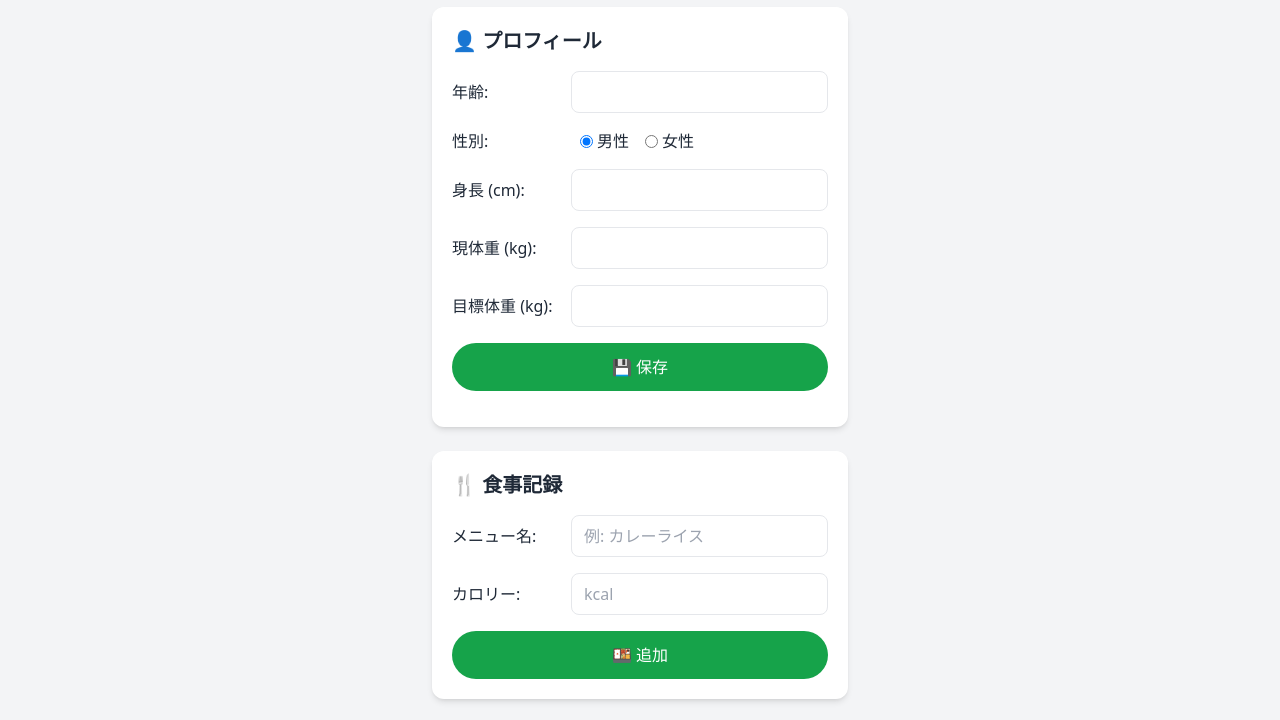
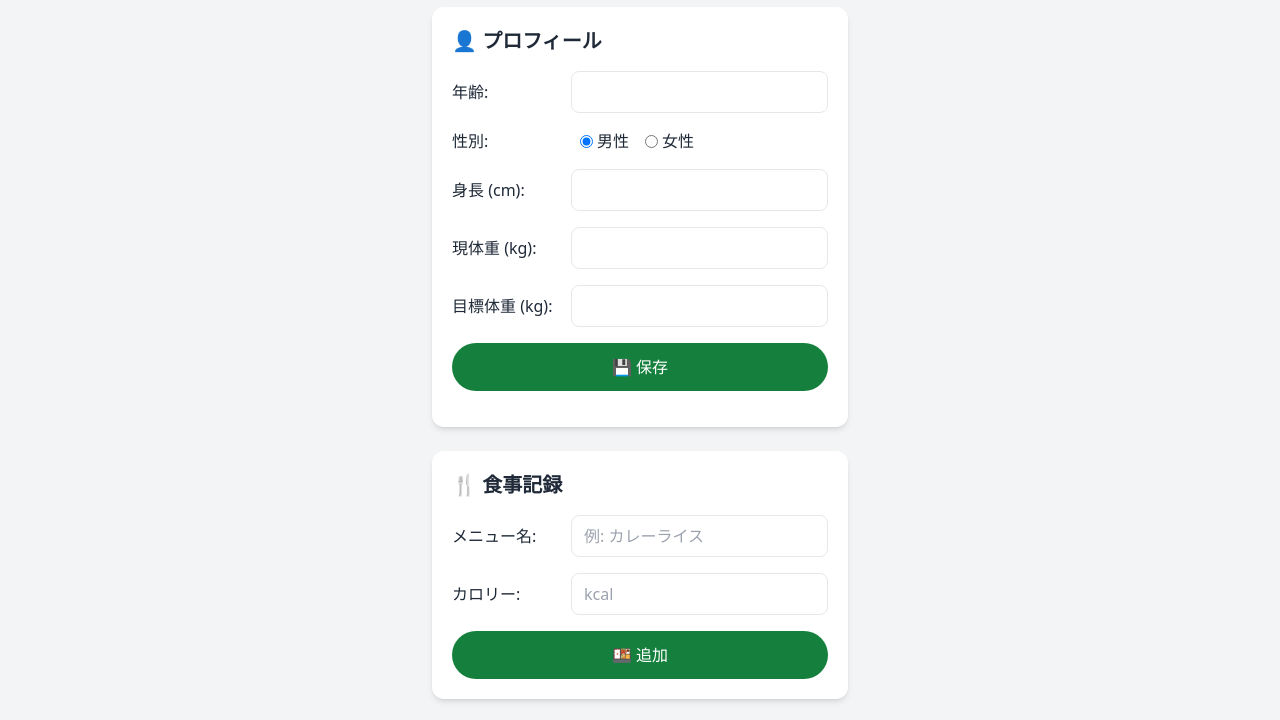
Before and after one commit to FinalJapan/MyFiTrack, a plain HTML site: page mypage.html in a window 1280 px wide. Shown: the part 61-781 px from the top of the page. Drawn offline with nearby package versions, Linux system fonts and the light colour scheme.

Commit message:
Update mypage.html

```diff
--- a/mypage.html
+++ b/mypage.html
@@ -30,7 +30,7 @@
 <body class="bg-gray-100 text-gray-800">
 
   <!-- ヘッダー -->
-  <header class="bg-green-700 text-white px-4 py-3 flex justify-between items-center shadow-md">
+  <header class="bg-green-700 height 100px text-white px-4 py-3 flex justify-between items-center shadow-md">
     <h1 class="text-xl font-bold">MyFitTrack</h1>
     <button id="logoutBtn" class="text-sm underline hover:text-green-200 transition-colors">ログアウト</button>
   </header>
@@ -69,7 +69,7 @@
         <input type="number" id="targetWeight" class="flex-1 border rounded-lg px-3 py-2 focus:ring-2 focus:ring-green-500 transition-all" />
       </div>
 
-      <button id="saveWeight" class="bg-green-600 hover:bg-green-700 text-white w-full py-3 rounded-full font-medium transition-transform hover:scale-105">💾 保存</button>
+      <button id="saveWeight" class="bg-green-700 hover:bg-green-800 text-white w-full py-3 rounded-full font-medium transition-transform hover:scale-105">💾 保存</button>
 
       <p id="weightInfo" class="mt-4 text-sm text-gray-600 transition-opacity duration-500 opacity-0"></p>
       <p id="recommendedCalories" class="text-sm text-gray-600"></p>
@@ -91,7 +91,7 @@
         <input type="number" id="calories" class="flex-1 border rounded-lg px-3 py-2" placeholder="kcal" />
       </div>
 
-      <button id="addMeal" class="bg-green-600 hover:bg-green-700 text-white w-full py-3 rounded-full font-medium transition-transform hover:scale-105">🍱 追加</button>
+      <button id="addMeal" class="bg-green-700 hover:bg-green-800 text-white w-full py-3 rounded-full font-medium transition-transform hover:scale-105">🍱 追加</button>
     </section>
 
     <!-- カロリー集計 -->
```
